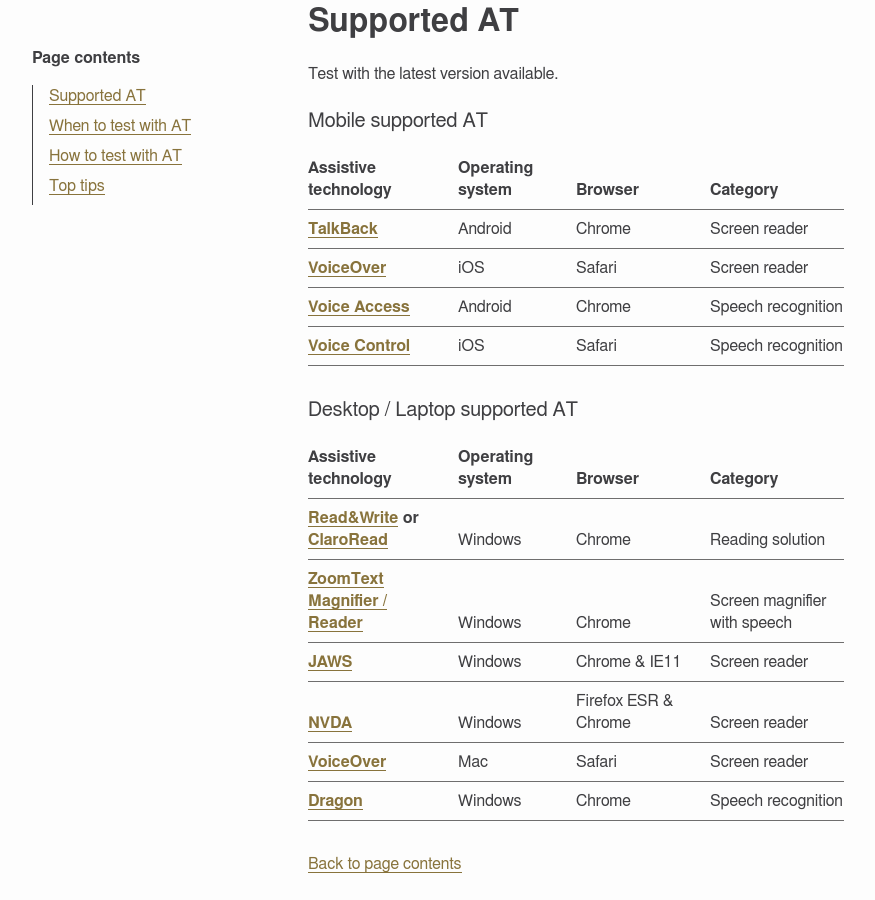
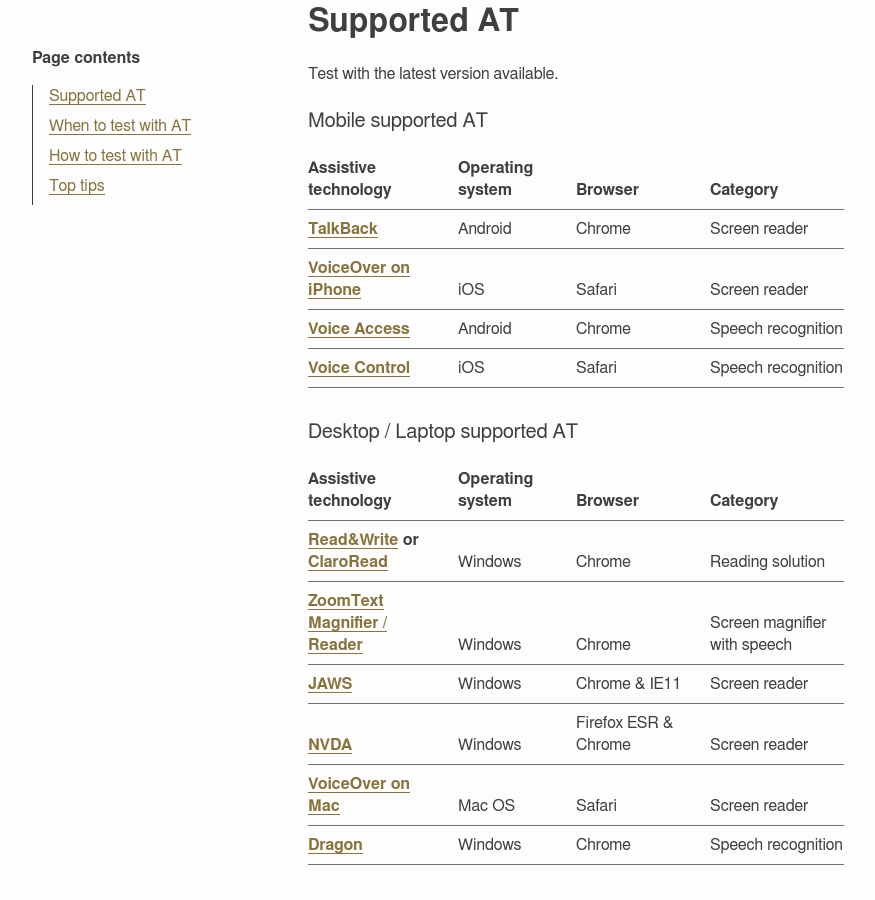
Before and after one commit to bbc/accessibility-news-and-you, a Jekyll site: the page assistive-technology/testing.html, which Jekyll copies as it is, in a window 1280 px wide and 900 px high, scrolled down 461 px. Shown: the whole window, without its empty margins (64-939 px from the left). Built offline with Jekyll 4.4.1, drawn with Linux system fonts in a browser that asks for light colours; some of the changed text lies outside the part shown.

Commit message:
add specifics voiceover either iphone or mac

```diff
--- a/assistive-technology/testing.html
+++ b/assistive-technology/testing.html
@@ -61,7 +61,7 @@
                             <td>Screen reader</td>
                         </tr>
                         <tr>
-                            <th scope="row"><a href="https://bbc.github.io/accessibility-news-and-you/accessibility-and-testing-with-voiceover-ios">VoiceOver</a></th>
+                            <th scope="row"><a href="https://bbc.github.io/accessibility-news-and-you/assistive-technology/testing-steps/voiceover-ios.html">VoiceOver on iPhone</a></th>
                             <td>iOS</td>
                             <td>Safari</td>
                             <td>Screen reader</td>
@@ -119,8 +119,8 @@
                             <td>Screen reader</td>
                         </tr>
                         <tr>
-                            <th scope="row"><a href="https://bbc.github.io/accessibility-news-and-you/accessibility-and-testing-with-voiceover-os">VoiceOver</a></th>
-                            <td>Mac</td>
+                            <th scope="row"><a href="https://bbc.github.io/accessibility-news-and-you/accessibility-and-testing-with-voiceover-os">VoiceOver on Mac</a></th>
+                            <td>Mac OS</td>
                             <td>Safari</td>
                             <td>Screen reader</td>
                         </tr>
@@ -169,8 +169,8 @@
                     <li role="listitem"><a href="https://bbc.github.io/accessibility-news-and-you/accessibility-and-testing-with-talkback">TalkBack</a></li>
                     <li role="listitem"><a href="https://support.google.com/accessibility/android/answer/6151848?hl=en">Voice Access</a></li>
                     <li role="listitem"><a href="https://support.apple.com/en-us/HT210417">Voice Control</a></li>
-                    <li role="listitem"><a href="https://bbc.github.io/accessibility-news-and-you/accessibility-and-testing-with-voiceover-ios">VoiceOver iOS</a></li>
-                    <li role="listitem"><a href="https://bbc.github.io/accessibility-news-and-you/accessibility-and-testing-with-voiceover-os">VoiceOver Mac</a></li>
+                    <li role="listitem"><a href="https://bbc.github.io/accessibility-news-and-you/accessibility-and-testing-with-voiceover-ios">VoiceOver on iPhone</a></li>
+                    <li role="listitem"><a href="https://bbc.github.io/accessibility-news-and-you/accessibility-and-testing-with-voiceover-os">VoiceOver on Mac</a></li>
                     <li role="listitem"><a href="https://bbc.github.io/accessibility-news-and-you/accessibility-and-testing-with-zoomtext">ZoomText Magnifier / Reader</a></li>
                 </ul>
             </nav>
```
Also changed, not shown: assistive-technology/testing-steps/voiceover-ios.html (+4 -4 lines).
